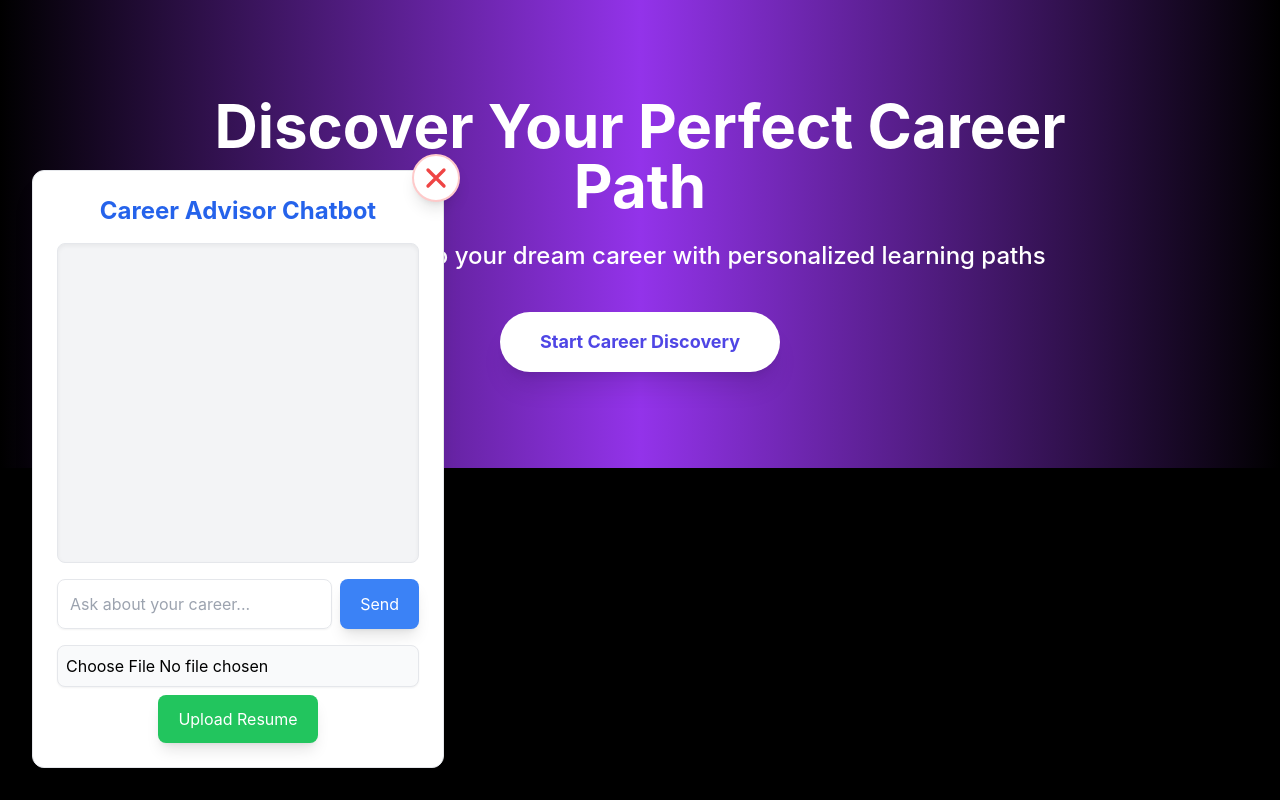
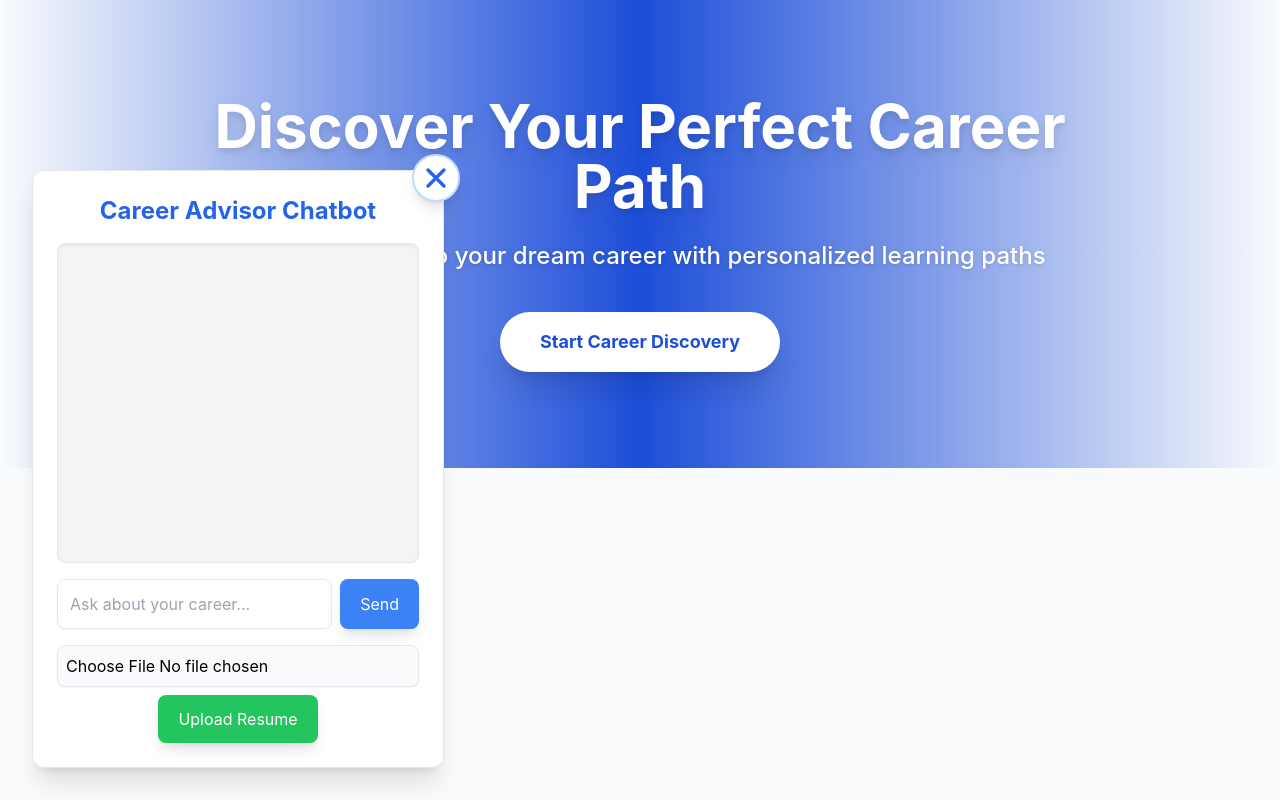
Before and after one commit to ShaikAmreen786/ChatBot, a React (Create React App) app: page / in a window 1280 px wide. Both pictures are taken after a click on the button "Start Career Discovery". Built offline with nearby package versions, Linux system fonts and the light colour scheme.

Commit message:
change background colours into light colours and text colour into dard colour due to visible

```diff
--- a/src/components/LandingPage.js
+++ b/src/components/LandingPage.js
@@ -22,9 +22,9 @@ export default function LandingPage() {
     };
 
     return (
-        <div className="min-h-screen bg-gradient-to-b from-gray-50 to-gray-100">
-            {/* Hero Section - Fixed text visibility */}
-            <section className="bg-gradient-to-r from-indigo-600 via-purple-600 to-pink-500 text-white py-24">
+        <div className="min-h-screen bg-gradient-to-b from-gray-50 to-blue-50">
+            {/* Hero Section - Updated colors for better visibility */}
+            <section className="bg-gradient-to-r from-blue-600 via-blue-700 to-indigo-800 text-white py-24">
                 <div className="container mx-auto px-6">
                     <motion.div
                         initial={{ opacity: 0, y: 20 }}
@@ -32,15 +32,15 @@ export default function LandingPage() {
                         transition={{ duration: 0.8 }}
                         className="text-center max-w-4xl mx-auto"
                     >
-                        <h1 className="text-6xl font-bold mb-6 text-white">
+                        <h1 className="text-6xl font-bold mb-6 text-white drop-shadow-lg">
                             Discover Your Perfect Career Path
                         </h1>
-                        <p className="text-2xl mb-10 text-white font-medium">
+                        <p className="text-2xl mb-10 text-white font-medium drop-shadow">
                             Let AI guide you to your dream career with personalized learning paths
                         </p>
                         <button
-                            className="bg-white text-indigo-600 px-10 py-4 rounded-full font-bold text-lg
-                                     hover:bg-indigo-50 transition-all shadow-xl hover:shadow-2xl
+                            className="bg-white text-blue-700 px-10 py-4 rounded-full font-bold text-lg
+                                     hover:bg-blue-50 transition-all shadow-xl hover:shadow-2xl
                                      transform hover:scale-105 duration-200"
                             onClick={() => setShowChatbot(true)}
                         >
@@ -50,26 +50,26 @@ export default function LandingPage() {
                 </div>
             </section>
 
-            {/* Career Path Section - Improved text contrast */}
+            {/* Career Path Section - Updated colors */}
             {predictedRole && (
-                <section className="py-20 container mx-auto px-6">
-                    <h2 className="text-4xl font-bold mb-12 text-center text-gray-800">Your Career Roadmap</h2>
+                <section className="py-20 container mx-auto px-6 bg-white bg-opacity-90 rounded-3xl my-10 mx-4 shadow-xl">
+                    <h2 className="text-4xl font-bold mb-12 text-center text-blue-900">Your Career Roadmap</h2>
                     <div className="grid md:grid-cols-2 gap-12">
                         {/* Skills Required Card */}
                         <motion.div
-                            className="bg-white p-8 rounded-2xl shadow-xl hover:shadow-2xl transition-shadow"
+                            className="bg-blue-50 p-8 rounded-2xl shadow-xl hover:shadow-2xl transition-shadow"
                             initial={{ opacity: 0, x: -20 }}
                             animate={{ opacity: 1, x: 0 }}
                         >
-                            <h3 className="text-2xl font-bold mb-6 text-indigo-700">Required Skills</h3>
+                            <h3 className="text-2xl font-bold mb-6 text-blue-900">Required Skills</h3>
                             <div className="space-y-6">
                                 {sampleCareerPath.skills.map((skill, index) => (
                                     <div key={index}
                                         className="flex justify-between items-center p-4 rounded-lg
-                                                 bg-gray-50 hover:bg-indigo-50 transition-colors"
+                                                 bg-white hover:bg-blue-100 transition-colors"
                                     >
-                                        <span className="font-semibold text-gray-900">{skill.name}</span>
-                                        <span className="text-indigo-700 font-semibold">{skill.duration}</span>
+                                        <span className="font-semibold text-blue-900">{skill.name}</span>
+                                        <span className="text-blue-700 font-semibold">{skill.duration}</span>
                                     </div>
                                 ))}
                             </div>
@@ -77,23 +77,23 @@ export default function LandingPage() {
 
                         {/* Learning Path Card */}
                         <motion.div
-                            className="bg-white p-8 rounded-2xl shadow-xl hover:shadow-2xl transition-shadow"
+                            className="bg-blue-50 p-8 rounded-2xl shadow-xl hover:shadow-2xl transition-shadow"
                             initial={{ opacity: 0, x: 20 }}
                             animate={{ opacity: 1, x: 0 }}
                         >
-                            <h3 className="text-2xl font-bold mb-6 text-indigo-700">Learning Path</h3>
+                            <h3 className="text-2xl font-bold mb-6 text-blue-900">Learning Path</h3>
                             <div className="space-y-8">
                                 {sampleCareerPath.learningPath.map((phase, index) => (
                                     <div key={index}
-                                        className="border-l-4 border-indigo-500 pl-6 py-3
-                                                 hover:border-pink-500 transition-colors bg-gray-50 rounded-r-lg"
+                                        className="border-l-4 border-blue-500 pl-6 py-3
+                                                 hover:border-indigo-500 transition-colors bg-white rounded-r-lg"
                                     >
-                                        <h4 className="font-bold text-xl text-gray-900">{phase.phase}</h4>
-                                        <p className="text-indigo-700 text-sm mt-2 font-semibold">{phase.duration}</p>
+                                        <h4 className="font-bold text-xl text-blue-900">{phase.phase}</h4>
+                                        <p className="text-blue-700 text-sm mt-2 font-semibold">{phase.duration}</p>
                                         <ul className="mt-3 space-y-3">
                                             {phase.topics.map((topic, i) => (
-                                                <li key={i} className="flex items-center text-gray-700 font-medium">
-                                                    <span className="w-3 h-3 bg-pink-500 rounded-full mr-3 flex-shrink-0"></span>
+                                                <li key={i} className="flex items-center text-blue-800 font-medium">
+                                                    <span className="w-3 h-3 bg-indigo-500 rounded-full mr-3 flex-shrink-0"></span>
                                                     {topic}
                                                 </li>
                                             ))}
@@ -106,7 +106,7 @@ export default function LandingPage() {
                 </section>
             )}
 
-            {/* Chatbot - Improved visibility and colors */}
+            {/* Chatbot - Updated colors for better visibility */}
             <motion.div
                 className="fixed bottom-8 left-8 z-50"
                 initial={false}
@@ -116,9 +116,9 @@ export default function LandingPage() {
                     <div className="relative">
                         <button
                             className="absolute -top-4 -right-4 bg-white w-12 h-12 rounded-full
-                                     shadow-lg flex items-center justify-center text-red-500
+                                     shadow-lg flex items-center justify-center text-blue-600
                                      hover:text-red-600 hover:bg-red-50 transition-colors
-                                     border-2 border-red-200"
+                                     border-2 border-blue-200"
                             onClick={() => setShowChatbot(false)}
                         >
                             <svg
@@ -139,7 +139,7 @@ export default function LandingPage() {
                     </div>
                 ) : (
                     <button
-                        className="bg-gradient-to-r from-blue-500 to-indigo-600 text-white p-8 rounded-full
+                        className="bg-gradient-to-r from-blue-600 to-indigo-700 text-white p-8 rounded-full
                                  shadow-2xl hover:shadow-3xl transform hover:scale-110 transition-all duration-200
                                  border-4 border-white relative group overflow-hidden"
                         onClick={() => setShowChatbot(true)}
@@ -154,7 +154,7 @@ export default function LandingPage() {
                             fill="white"
                             stroke="currentColor"
                             viewBox="0 0 24 24"
-                            strokeWidth={1}
+                            strokeWidth={1.5}
                         >
                             <path
                                 strokeLinecap="round"
--- a/src/index.css
+++ b/src/index.css
@@ -3,13 +3,13 @@
 @tailwind utilities;
 
 body {
-  background-color: black;
   margin: 0;
   font-family: -apple-system, BlinkMacSystemFont, 'Segoe UI', 'Roboto', 'Oxygen',
     'Ubuntu', 'Cantarell', 'Fira Sans', 'Droid Sans', 'Helvetica Neue',
     sans-serif;
   -webkit-font-smoothing: antialiased;
   -moz-osx-font-smoothing: grayscale;
+  background-color: #f8fafc; /* Light background color */
 }
 
 code {
```
